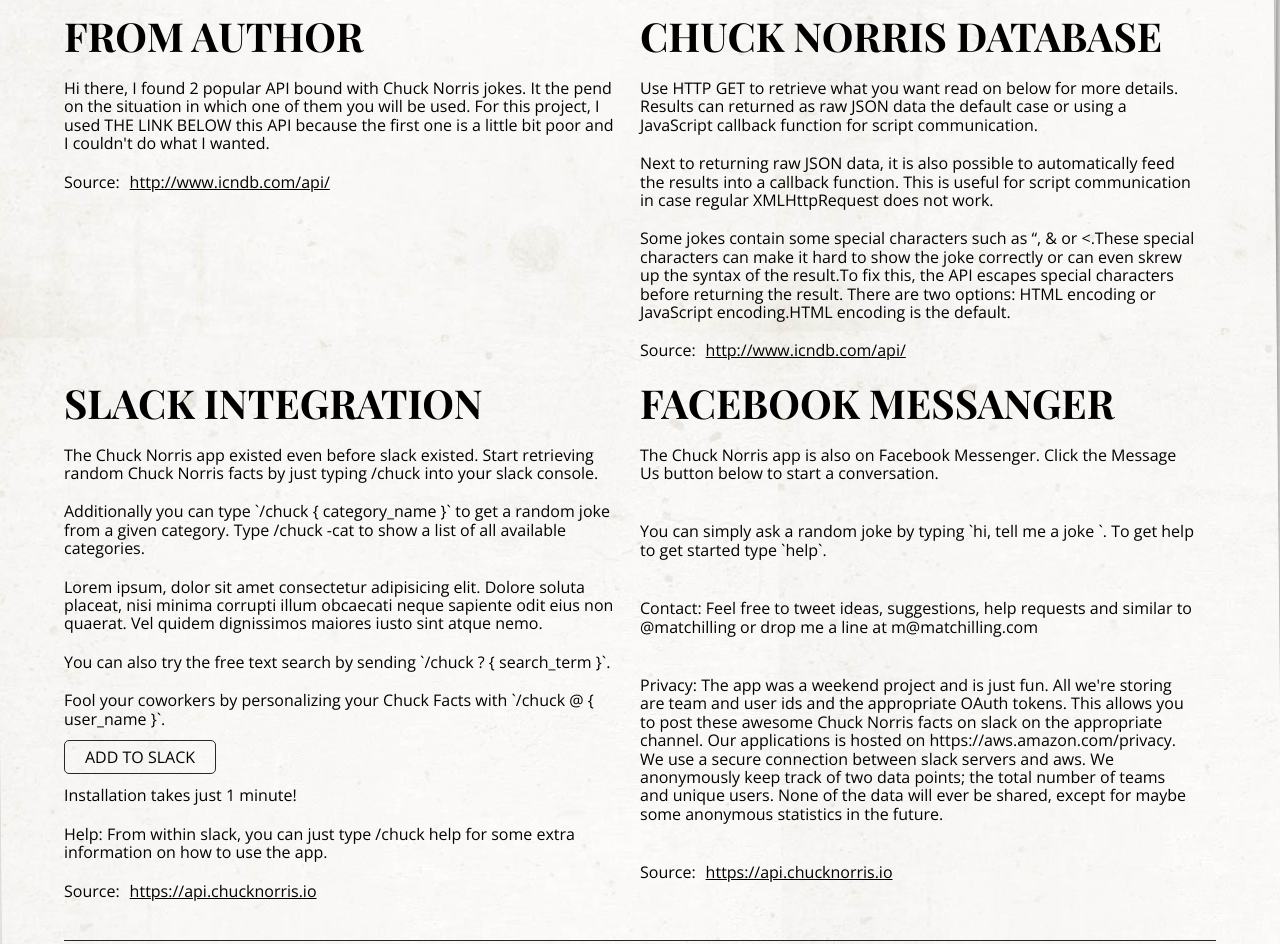
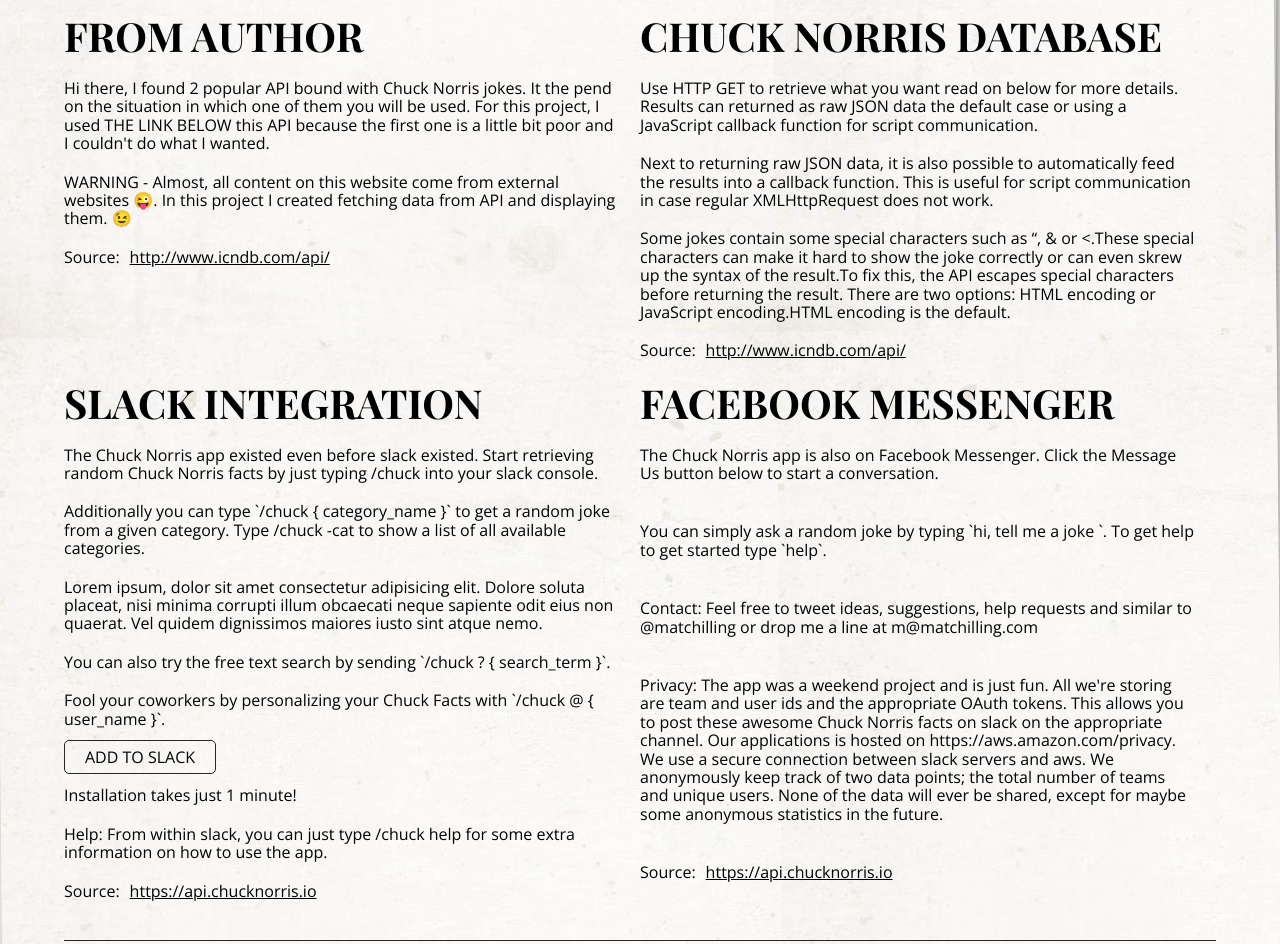
Before and after one commit to KrzysztofGrudzien/Jokes-Rest-Api, a React (Create React App) app: page / in a window 1280 px wide. Shown: the part 827-1771 px from the top of the page. Built offline with nearby package versions, Linux system fonts and the light colour scheme.

Commit message:
fix(component): update content

```diff
--- a/src/components/Main.js
+++ b/src/components/Main.js
@@ -88,6 +88,7 @@
                         <h2 className={styles.article__title}>From author</h2>
                         <div className={styles.article__description}>
                             <p>Hi there, I found 2 popular API bound with Chuck Norris jokes. It the pend on the situation in which one of them you will be used. For this project, I used THE LINK BELOW this API because the first one is a little bit poor and I couldn't do what I wanted.</p>
+                            <p>WARNING - Almost, all content on this website come from external websites 😜. In this project I created fetching data from API and displaying them. 😉</p>
                             <p>Source:
                                 <a className={styles.article__link}
                                     href="http://www.icndb.com/api/" target="_blank">http://www.icndb.com/api/
@@ -127,7 +128,7 @@
                         </div>
                     </article>
                     <article className={styles.article}>
-                        <h2 className={styles.article__title}>facebook messanger</h2>
+                        <h2 className={styles.article__title}>facebook messenger</h2>
                         <p>The Chuck Norris app is also on Facebook Messenger. Click the Message Us button below to start a conversation.</p>
                         <p>You can simply ask a random joke by typing `hi, tell me a joke `. To get help to get started type `help`.</p>
                         <p>Contact: Feel free to tweet ideas, suggestions, help requests and similar to @matchilling or drop me a line at m@matchilling.com</p>
```
